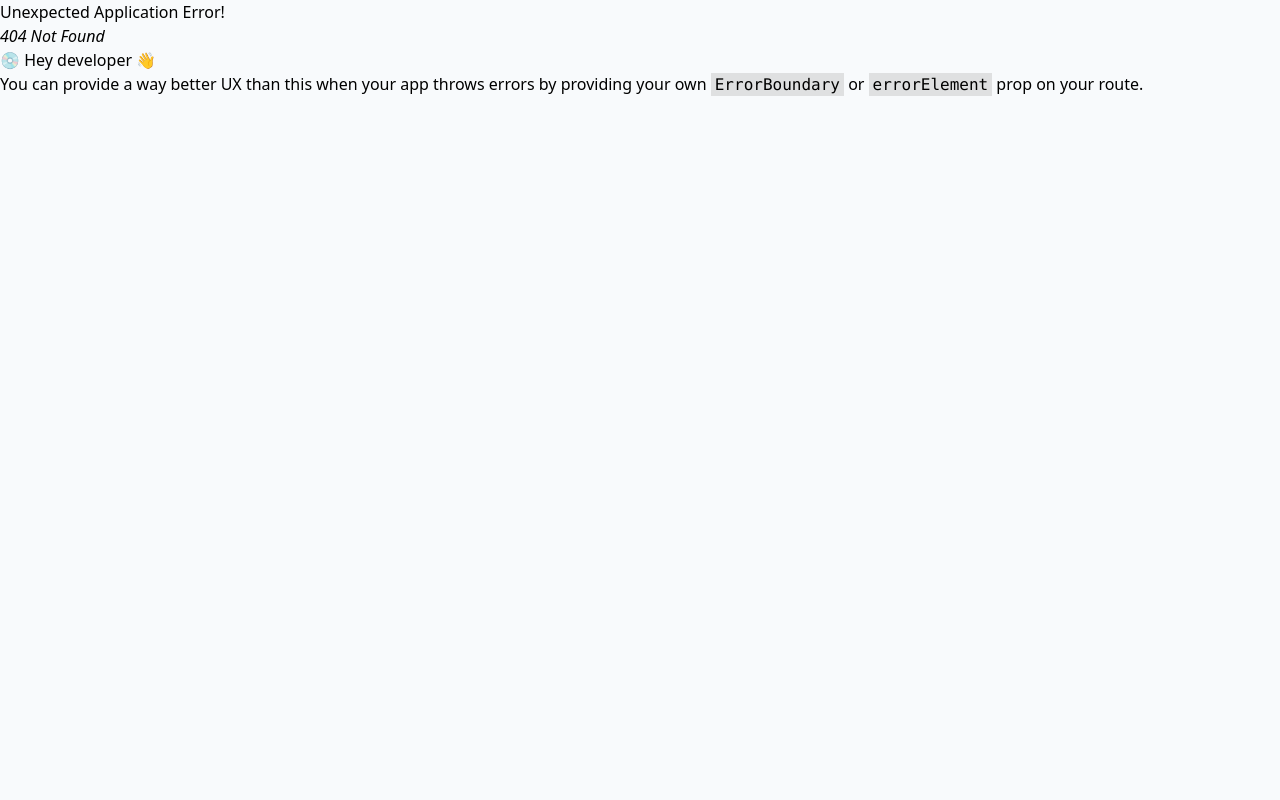
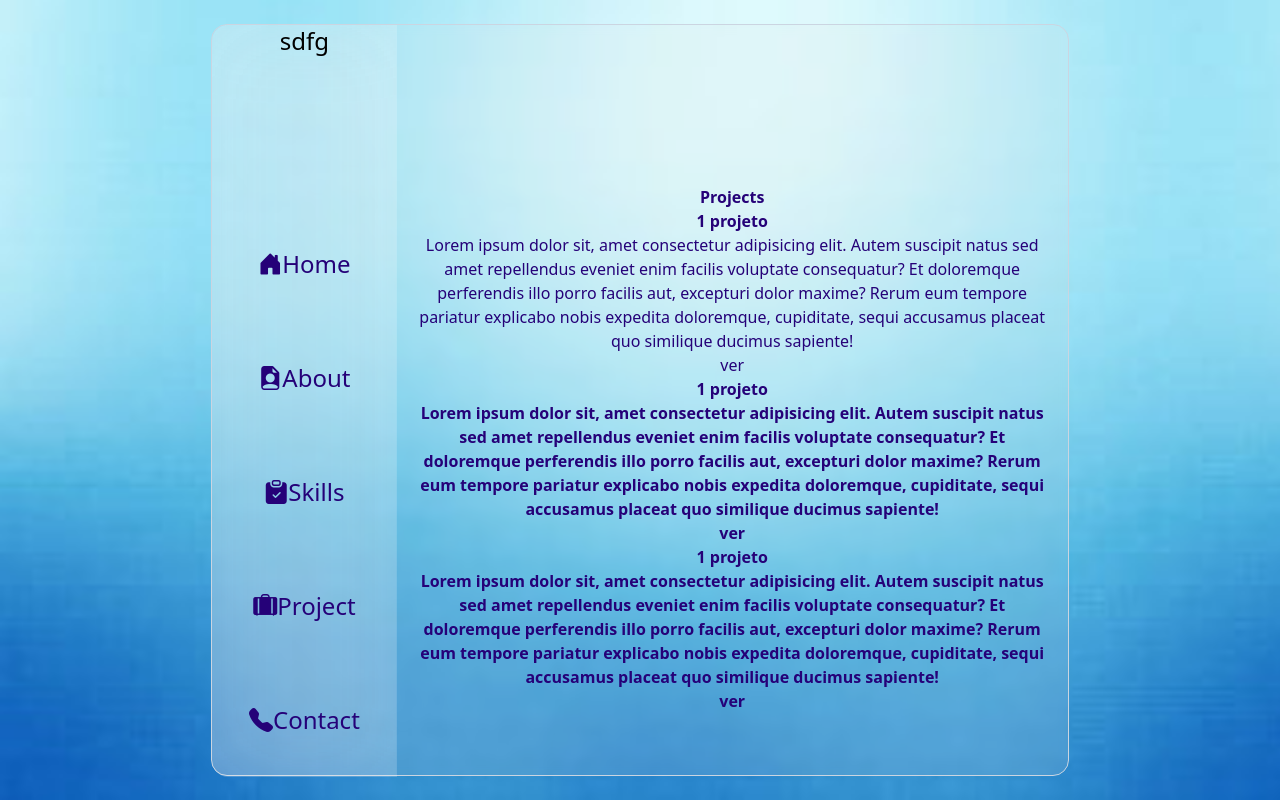
Before and after one commit to LUIZ919117215/portifolio, a React (Vite) app: page /Project in a window 1280 px wide. Before the commit this address had no page. Built offline with nearby package versions, Linux system fonts and the light colour scheme.

Commit message:
reponsive ended and add the routers

```diff
--- a/src/components/Menu.jsx
+++ b/src/components/Menu.jsx
@@ -3,15 +3,16 @@ import { Outlet, Link } from "react-router-dom";
 export function Menu() {
    return (
       <>
-         <div className="w-[67vw] h-[42rem] flex flex-col justify-between bg-base-primary backdrop-blur-sm rounded-2xl border-[1.1px] border-slate-300">
+         <div className="h-[94vh] w-[67vw] flex flex-col justify-between bg-base-primary backdrop-blur-sm rounded-2xl border-[1.1px] border-slate-300 md:flex-row-reverse ">
             <Outlet/>
-            <nav className="flex justify-center items-center rounded-xl w-[66.8vw] h-[5rem] bg-base-second backdrop-blur-2xl">
-               <ul className="flex justify-around w-full text-skin-main">
-                  <Link to={'/'}><il><i className="bi bi-house-door-fill"></i></il></Link>
-                  <Link to={'/About'}><il><i className="bi bi-file-earmark-person-fill"></i></il></Link>
-                  <il><i className="bi bi-clipboard-check-fill"></i></il>
-                  <il><i className="bi bi-suitcase-lg-fill"></i></il>
-                  <il><i className="bi bi-telephone-fill"></i></il>
+            <nav className="flex justify-center items-center rounded-2xl w-[66.8vw] h-[5rem] bg-base-second backdrop-blur-2xl text-2xl md:rounded-r-none md:flex-col md:w-[45rem] md:h-[94vh]">
+               <div className="hidden h-10 md:flex md:h-[15rem] portrait:hidden">sdfg</div>
+               <ul className="flex justify-around w-full rounded-2xl text-mono text-skin-main md:h-full md:rounded-r-none md:flex-col md:items-center">
+                  <Link to={'/'}><il className="flex flex-row"><i className="bi bi-house-door-fill"></i><p className="hidden lg:flex">Home</p></il></Link>
+                  <Link to={'/About'}><il className="flex flex-row"><i className="bi bi-file-earmark-person-fill"></i><p className="hidden lg:flex">About</p></il></Link>
+                  <Link to={'/Skill'}><il className="flex flex-row"><i className="bi bi-clipboard-check-fill"></i><p className="hidden lg:flex">Skills</p></il></Link>
+                  <Link to={'/Project'}><il className="flex flex-row"><i className="bi bi-suitcase-lg-fill"></i><p className="hidden lg:flex">Project</p></il></Link>
+                  <Link to={'/Contact'}><il className="flex flex-row"><i className="bi bi-telephone-fill"></i><p className="hidden lg:flex">Contact</p></il></Link>
                </ul>
             </nav>
          </div>
--- a/src/page/About.jsx
+++ b/src/page/About.jsx
@@ -1,8 +1,8 @@
 export function About() {
    return (
       <>
-         <div className="text-skin-main p-4">
-            <h1 className=" font-bold">About</h1>
+         <div className="flex flex-col p-4 pt-40 text-center text-skin-main md:w-[158rem] overflow-y-scroll">
+            <h1 className="font-bold ">About</h1>
             <p>Lorem ipsum dolor sit, amet consectetur adipisicing elit. Asperiores placeat doloribus veritatis nobis perferendis dolores omnis, maiores ut aspernatur iure rem corrupti quas nam quis reiciendis! Sequi, officiis? Aliquam, quos fugit optio, perferendis dolores vel nam odit, sit a omnis ducimus. Placeat consequuntur deleniti eligendi culpa impedit ratione ex. Hic.</p>
          </div>
       </>
--- a/src/page/Contact.jsx
+++ b/src/page/Contact.jsx
@@ -0,0 +1,18 @@
+export function Contact() {
+   return (
+      <>
+         <div className="flex flex-col p-4 pt-40 text-center text-skin-main md:w-[158rem] overflow-y-scroll">
+            <h1 className="font-bold ">Contact</h1>
+            <lu>
+               <il>234-697-78</il>
+               <il>234-697-78</il>
+               <il>234-697-78</il>
+               <il>234-697-78</il>
+               <il>234-697-78</il>
+               <il>234-697-78</il>
+               <il>234-697-78</il>
+            </lu>
+         </div>
+      </>
+   )
+}
--- a/src/page/Home.jsx
+++ b/src/page/Home.jsx
@@ -1,10 +1,18 @@
 export function Home() {
    return (
       <>
-         <div className="text-skin-main p-4">
-            <h1 className="font-bold">Home</h1>
-            <h2>dtfghkgkfydtys</h2>
-            <p>Lorem ipsum dolor sit amet consectetur adipisicing elit. Et odio magni facere explicabo voluptatum! Doloribus similique ducimus praesentium nostrum? Voluptatibus et voluptatum ullam architecto aliquam minus culpa laborum hic facere repellat voluptatem nobis laudantium consequatur aspernatur iste quis libero fugiat quibusdam autem, fuga earum totam pariatur laboriosam eveniet! Accusamus atque inventore fugit, omnis deserunt quo aperiam in eveniet quidem quaerat deleniti nobis a ut! Unde, error temporibus accusamus consectetur est facilis, suscipit quis laborum voluptas aliquid accusantium deleniti eligendi provident delectus dolorem sequi molestiae totam quasi voluptatum repudiandae eos labore! Eveniet ex maiores sequi fugit quidem totam perferendis? Iure, aspernatur?</p>
+         <div className="flex flex-col p-4 pt-40 text-center re text-skin-main md:w-[158rem] overflow-y-scroll">
+            <div>
+               <img src="" alt="Foto de perfil" />
+            </div>
+            <div className="py-[2.5rem]">
+               <h1 className="font-bold">Oi sou <span className="text-[2.45rem]">Luiz Isaque</span></h1>
+               <h2 className="font-bold">E sou um Desenvolvedor Front-end </h2>
+            </div>
+
+            <div>
+            <p>Sou um Desenvolvedor web iniciante em ascensão, siu um entusuasta de novas tecnologias, e busco diminar as ferramentas do mercado com exelência a fim de alcançar o melhor desempenho profissional</p>
+            </div>
          </div>
       </>
    )
--- a/src/page/Project.jsx
+++ b/src/page/Project.jsx
@@ -0,0 +1,24 @@
+export function Project() {
+   return (
+      <>
+         <div className="flex flex-col p-4 pt-40 text-center text-skin-main  md:w-[158rem] overflow-y-scroll">
+            <h1 className="font-bold">Projects</h1>
+            <div>
+               <h1 className="font-bold">1 projeto</h1>
+               <p>Lorem ipsum dolor sit, amet consectetur adipisicing elit. Autem suscipit natus sed amet repellendus eveniet enim facilis voluptate consequatur? Et doloremque perferendis illo porro facilis aut, excepturi dolor maxime? Rerum eum tempore pariatur explicabo nobis expedita doloremque, cupiditate, sequi accusamus placeat quo similique ducimus sapiente!</p>
+               <button>ver</button>
+            </div>
+            <div className="font-bold">
+               <h1>1 projeto</h1>
+               <p>Lorem ipsum dolor sit, amet consectetur adipisicing elit. Autem suscipit natus sed amet repellendus eveniet enim facilis voluptate consequatur? Et doloremque perferendis illo porro facilis aut, excepturi dolor maxime? Rerum eum tempore pariatur explicabo nobis expedita doloremque, cupiditate, sequi accusamus placeat quo similique ducimus sapiente!</p>
+               <button>ver</button>
+            </div>
+            <div className="font-bold">
+               <h1>1 projeto</h1>
+               <p>Lorem ipsum dolor sit, amet consectetur adipisicing elit. Autem suscipit natus sed amet repellendus eveniet enim facilis voluptate consequatur? Et doloremque perferendis illo porro facilis aut, excepturi dolor maxime? Rerum eum tempore pariatur explicabo nobis expedita doloremque, cupiditate, sequi accusamus placeat quo similique ducimus sapiente!</p>
+               <button>ver</button>
+            </div>
+         </div>
+      </>
+   )
+}
--- a/src/page/Skill.jsx
+++ b/src/page/Skill.jsx
@@ -0,0 +1,10 @@
+export function Skill() {
+   return (
+      <>
+         <div className="flex flex-col p-4 pt-40 text-center text-skin-main md:w-[158rem] overflow-y-scroll">
+            <h1 className="font-bold ">About</h1>
+            <p>Lorem ipsum dolor sit, amet consectetur adipisicing elit. Asperiores placeat doloribus veritatis nobis perferendis dolores omnis, maiores ut aspernatur iure rem corrupti quas nam quis reiciendis! Sequi, officiis? Aliquam, quos fugit optio, perferendis dolores vel nam odit, sit a omnis ducimus. Placeat consequuntur deleniti eligendi culpa impedit ratione ex. Hic.</p>
+         </div>
+      </>
+   )
+}
```
Also changed, not shown: src/main.jsx (+15 -0 lines).
